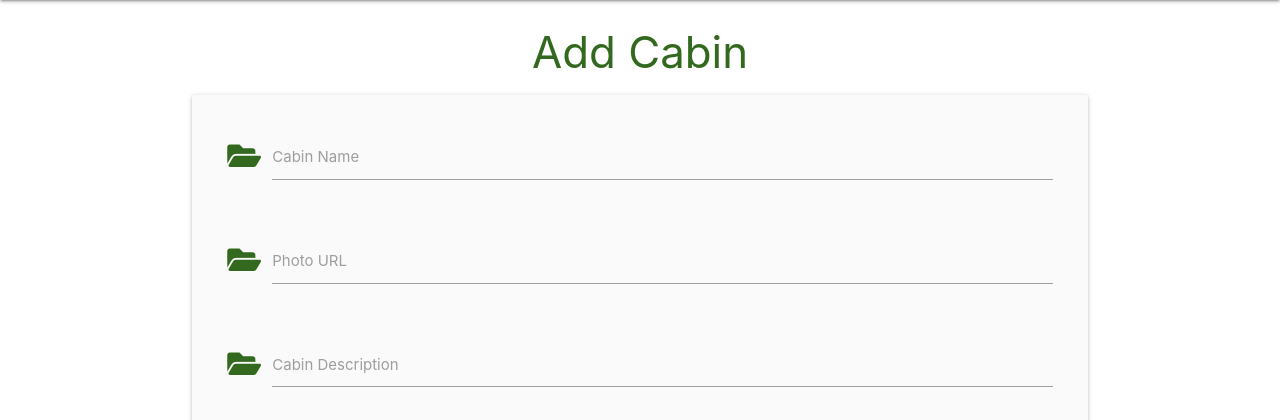
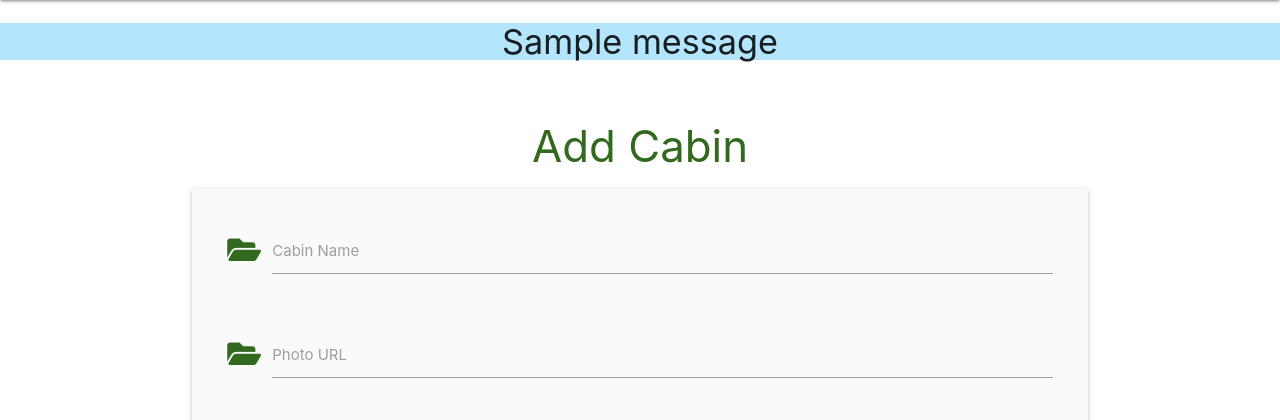
Before and after one commit to Code-Institute-Submissions/berill98-cabinlove_NovResub, a Flask app: page /add_cabin in a window 1280 px wide. Shown: the part 64-484 px from the top of the page. Run offline with Flask 2, Linux system fonts and the light colour scheme; the visitor is signed in with stand-in values (Sample User, id 1); tables that the repository leaves empty hold one stand-in row (values such as "Sample post"); one stand-in notice (Sample message) is shown.

Commit message:
Add flash to base.html

```diff
--- a/cabinlove/templates/base.html
+++ b/cabinlove/templates/base.html
@@ -57,6 +57,19 @@
         </ul>
     </header>
 
+    <section>
+        <!-- flash messages -->
+        {% with messages = get_flashed_messages() %}
+            {% if messages %}
+                {% for message in messages %}
+                    <div class="row flashes">
+                        <h4 class="light-blue lighten-4 center-align">{{ message }}</h4>
+                    </div>
+                {% endfor %}
+            {% endif %}
+        {% endwith %}
+    </section>
+
     <main class="container">
         {% block content %}
         {% endblock %}
```
